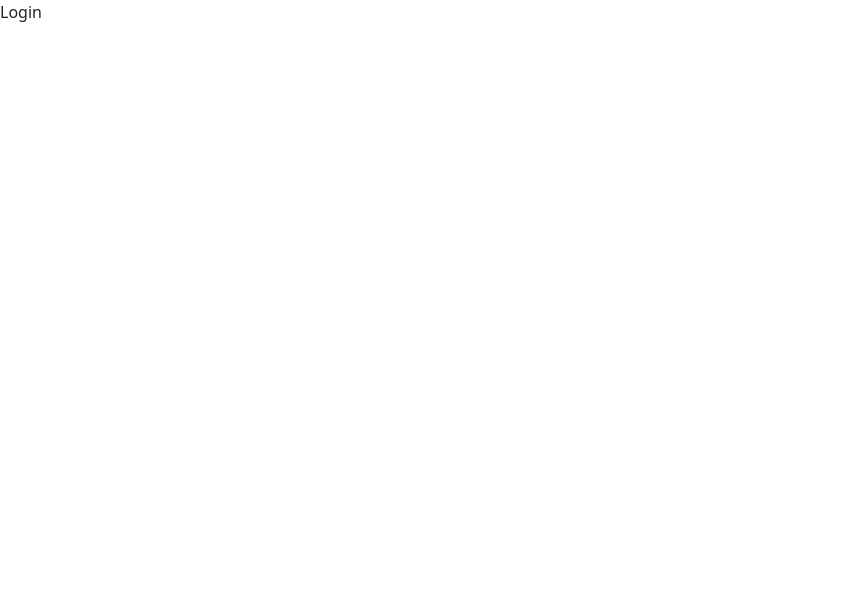
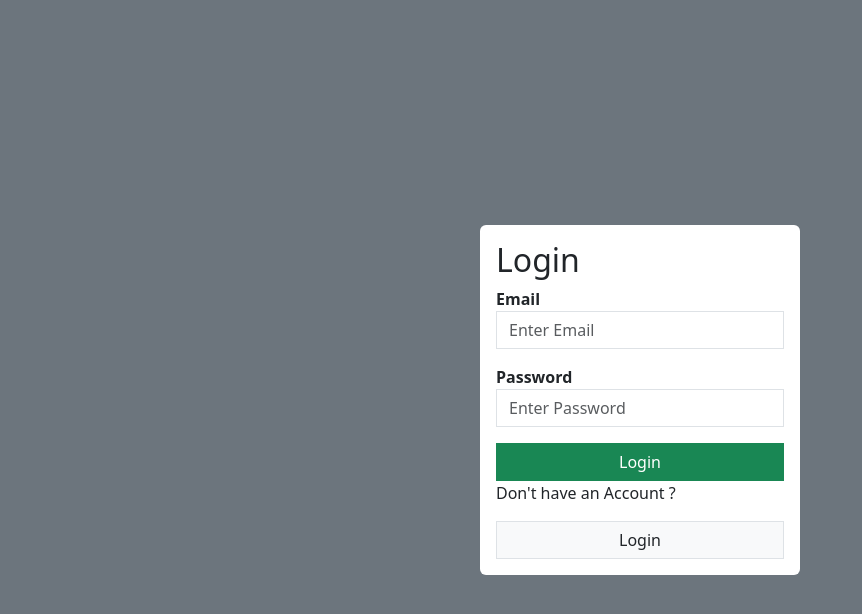
Before and after one commit to tanmayy-01/User_Auth_Using_React_Node_JWT, a React (Vite) app in the folder client/: page /login in a window 1280 px wide. Shown: the top 614 px of the page, without its empty margins (0-862 px from the left). Built offline with nearby package versions, Linux system fonts and the light colour scheme.

Commit message:
Login is working

```diff
--- a/client/src/App.jsx
+++ b/client/src/App.jsx
@@ -2,6 +2,7 @@
 import 'bootstrap/dist/css/bootstrap.min.css'
 import Signup from './Signup'
 import Login  from './Login'
+import Home from './Home'
 import {BrowserRouter, Routes, Route} from 'react-router-dom'
 
 function App() {
@@ -12,6 +13,7 @@
        <Routes>
         <Route path='/register' element={<Signup/>}></Route>
         <Route path='/login' element={<Login/>}></Route>
+        <Route path='/home' element={<Home/>}></Route>
        </Routes>
       </BrowserRouter>
     </>
--- /dev/null
+++ b/client/src/Home.jsx
@@ -0,0 +1,10 @@
+import React from "react";
+
+function Home() {
+
+    return (
+        <h2>Home Component</h2>
+    )
+}
+
+export default Home;
--- a/client/src/Login.jsx
+++ b/client/src/Login.jsx
@@ -1,9 +1,65 @@
-import React from 'react'
+import { useState } from "react";
+import { Link } from "react-router-dom";
+import axios from "axios"
+import { useNavigate } from "react-router-dom";
 
-export default function Login() {
-  return (
-    <div>
-      Login
-    </div>
-  )
+function Login () {
+
+    const [email, setEmail] = useState()
+    const [password, setPassword] = useState()
+    const navigate = useNavigate()
+
+    const handleSubmit = (e) => {
+        e.preventDefault();
+          axios.post('http://localhost:3001/login', { email, password })
+          .then(result =>{
+            console.log(result)
+            if(result.data == "Success") {
+                navigate('/home')
+            }
+           })
+           .catch(err => console.log(err))
+      };
+
+
+    return (
+        <div className="d-flex justify-content-center align-items-center bg-secondary vh-100">
+            <div className="bg-white p-3 rounded w-25">
+                <h2>Login</h2>
+                <form onSubmit={handleSubmit}>
+                    <div className="mb-3">
+                        <label htmlFor="email">
+                            <strong>Email</strong>
+                        </label>
+                        <input
+                         type="email"
+                         placeholder="Enter Email"
+                         autoComplete="off"
+                         name="email"
+                         className="form-control rounded-0"
+                         onChange={(e) => setEmail(e.target.value)}
+                         />
+                    </div>
+                    <div className="mb-3">
+                        <label htmlFor="email">
+                            <strong>Password</strong>
+                        </label>
+                        <input
+                         type="password"
+                         placeholder="Enter Password"
+                         name="email"
+                         className="form-control rounded-0"
+                         onChange={(e) => setPassword(e.target.value)}
+                         />
+                    </div>
+                    <button type="submit" className="btn btn-success w-100 rounded-0">Login</button>
+                    </form>
+                    <p>Don't have an Account ?</p>
+                    <Link to="/register" className="btn btn-default border w-100 bg-light rounded-0 text-decoration-none">Login</Link>
+
+            </div>
+        </div>
+    )
 }
+
+export default Login;
```
Also changed, not shown: 1 other file (tests, documents, lock files or other folders).
